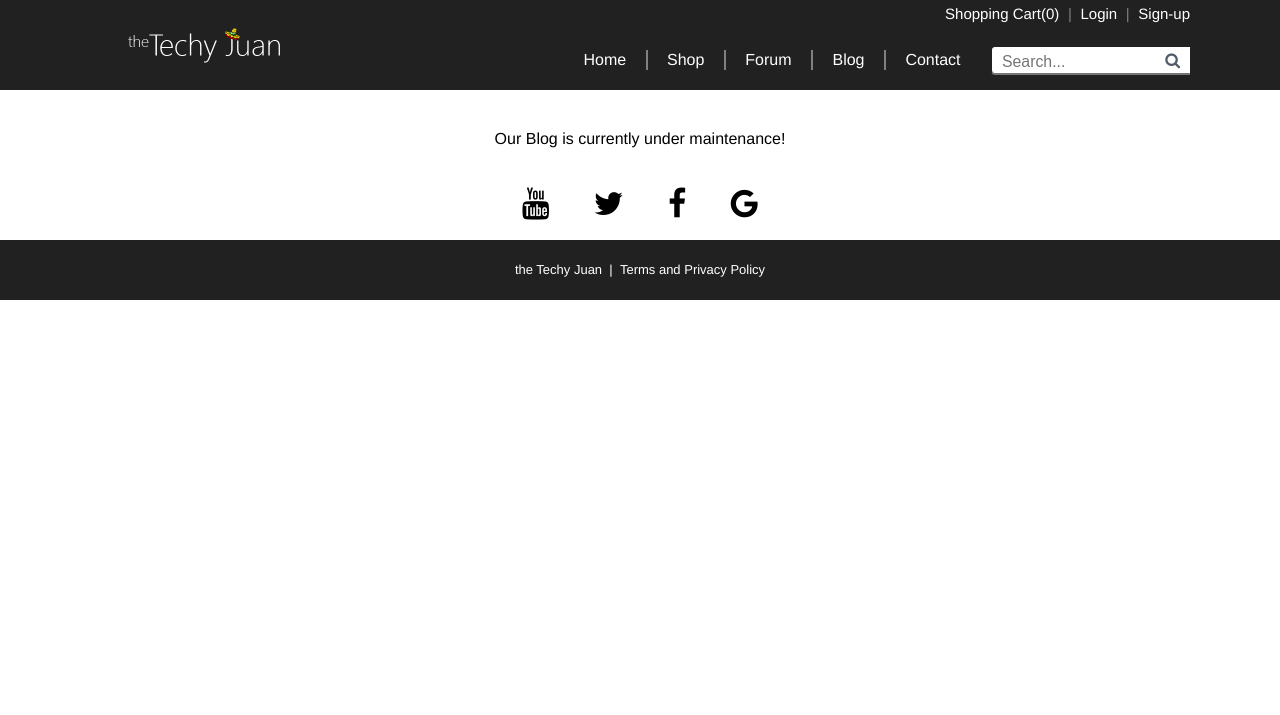
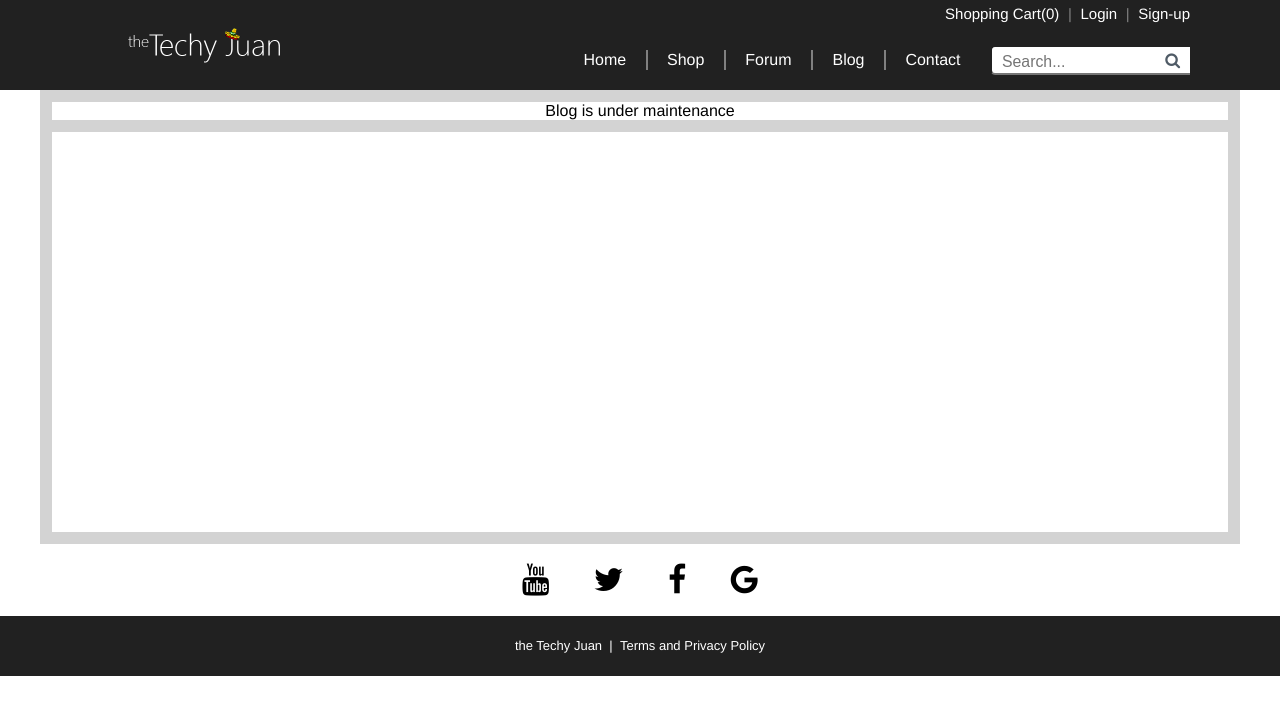
Before and after one commit to jamesanderson9182/the-techy-juan, a PHP site: page /blog.php in a window 1280 px wide. Shown: the top 715 px of the page. Run offline with PHP 8.4, Linux system fonts and the light colour scheme.

Commit message:
Updated blog.php with new layout concept

```diff
--- a/blog.php
+++ b/blog.php
@@ -1,8 +1,12 @@
 <?php
 include "includes/head.php";
 ?>
-    <div class="down-for-maintenance">
-        <a>Our Blog is currently under maintenance!</a>
+    <div class="page">
+        <div class="page-inner"><a>Blog is under maintenance</a></div>
+        <div class="page-inner">
+        	<!--Placeholder Div -->
+        	<div style="height:400px;"></div>
+        </div>
     </div>
 <?php
 include 'includes/foot.php';
```
